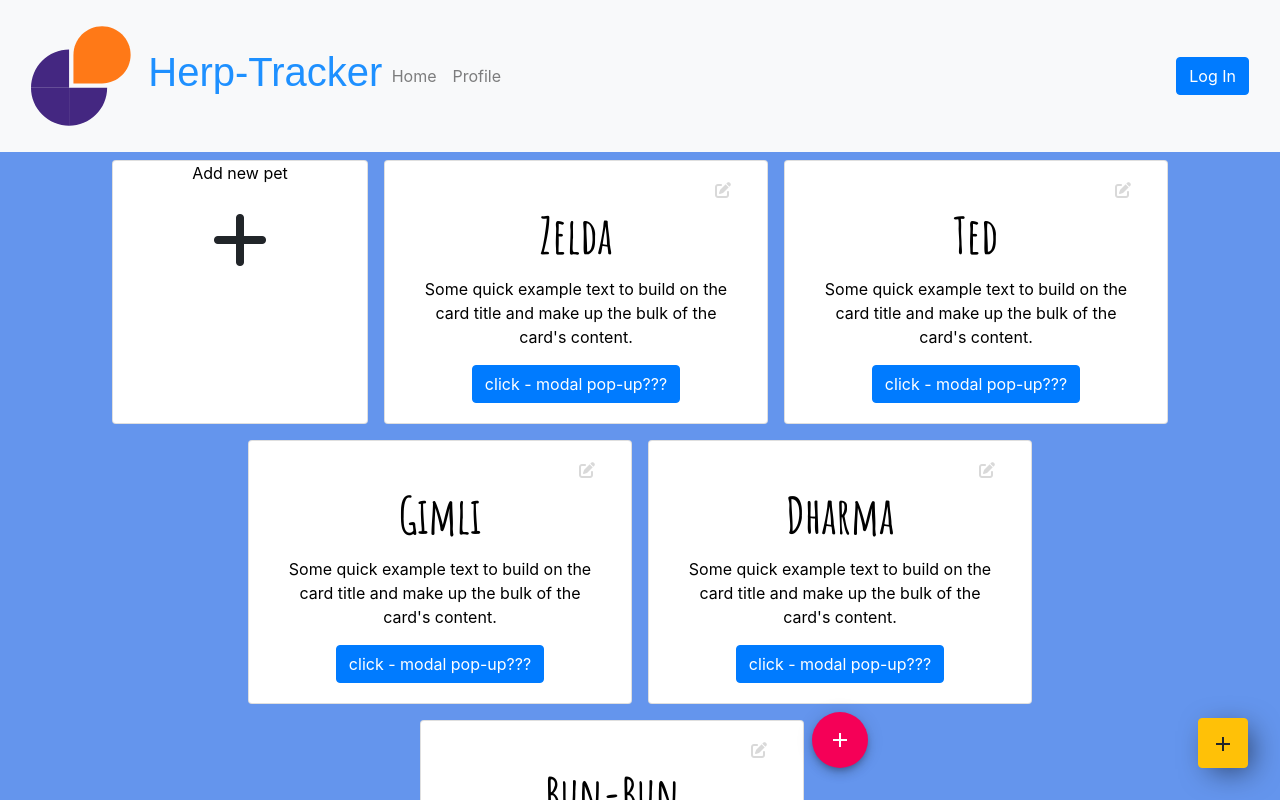
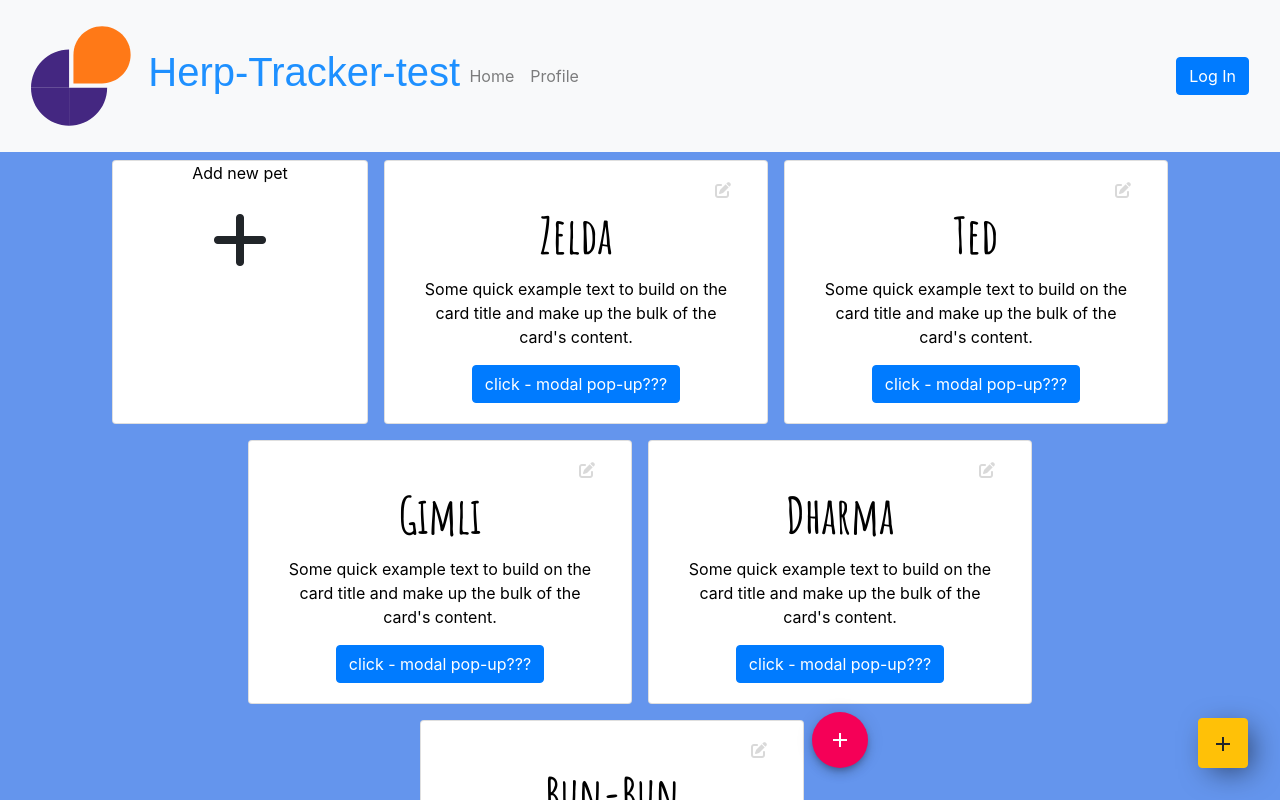
Before and after one commit to jcstang/herp-tracker, a React (Create React App) app: page / in a window 1280 px wide. Shown: the top 800 px of the page. Built offline with nearby package versions, Linux system fonts and the light colour scheme; no server answers.

Commit message:
add h1 test text

```diff
--- a/src/components/nav-bar.js
+++ b/src/components/nav-bar.js
@@ -51,14 +51,14 @@ const AppNavBar = () => {
       >
         <Navbar.Brand as={RouterNavLink} className='logo' to='/'>
           <img
-            src='./placeholder-logo.svg'
+            src='placeholder-logo.svg'
             width='100'
             height='100'
             className='d-inline-block align-top'
             alt='React Bootstrap logo'
           />
         </Navbar.Brand>
-        <h1 className={styles.bigblue}>Herp-Tracker</h1>
+        <h1 className={styles.bigblue}>Herp-Tracker-test</h1>
         <MainNav />
         <AuthNav />
         {/* <LoginButton />
```
